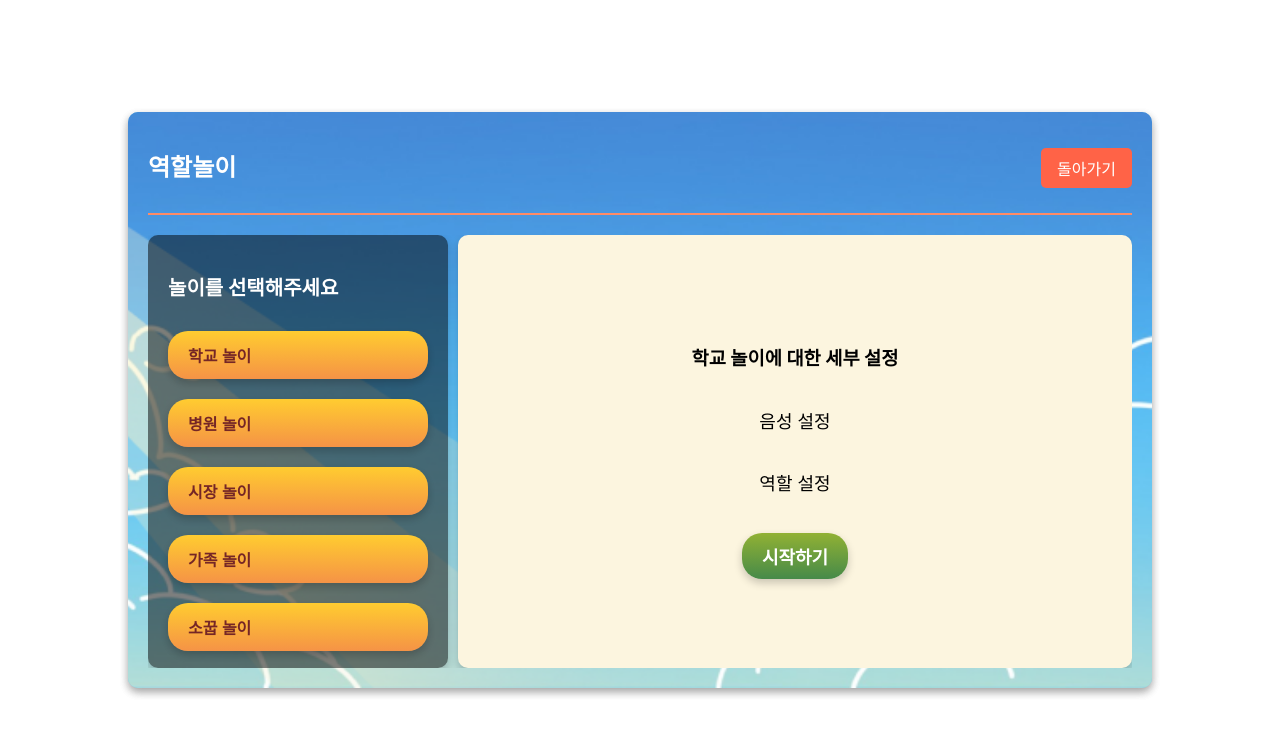
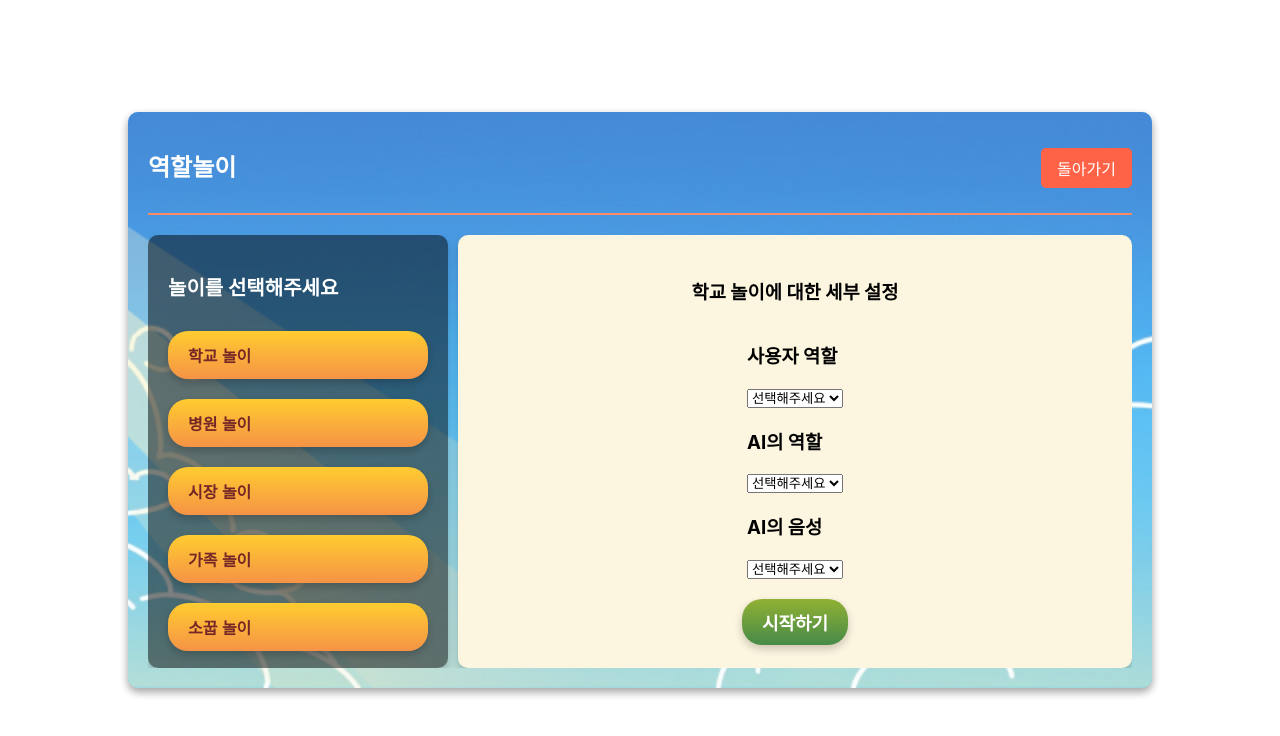
Before and after one commit to Prize-Three/roleplay_frontend, a React (Create React App) app: page /situation in a window 1280 px wide. Both pictures are taken after a click on the button "학교 놀이". Shown: the top 736 px of the page. Built offline with nearby package versions, Linux system fonts and the light colour scheme.

Commit message:
선택지 추가하기 (rightPanel)

```diff
--- a/src/pages/Situation/Situation.jsx
+++ b/src/pages/Situation/Situation.jsx
@@ -6,7 +6,10 @@ import styles from './Situation.module.scss';
 function Situation() {
     const navigate = useNavigate();
     const [selectedGameType, setSelectedGameType] = useState(null);
-    const [ rightPanelState, setRightPanelState ] = useState(false);
+    const [selectedUserRole, setSelectedUserRole] = useState(null);
+    const [selectedAIRole, setSelectedAIRole] = useState(null);
+    const [selectedAIVoice, setSelectedAIVoice] = useState(null);
+    const [rightPanelState, setRightPanelState] = useState(false);
 
     const handleRolePlaySelect = (gameType) => {
         if (gameType === selectedGameType) {
@@ -19,10 +22,10 @@ function Situation() {
     };
 
     const handleNextStep = () => {
-        if (selectedGameType) {
+        if (selectedGameType && selectedUserRole && selectedAIRole && selectedAIVoice) {
             navigate(`/chat/`);
         } else {
-            alert('먼저 놀이 유형을 선택해주세요!');
+            alert('모든 역할과 음성을 선택해주세요!');
         }
     };
 
@@ -46,18 +49,41 @@ function Situation() {
                             <button onClick={() => handleRolePlaySelect('시장 놀이')} className={styles.gameTypeButton}>시장 놀이</button>
                             <button onClick={() => handleRolePlaySelect('가족 놀이')} className={styles.gameTypeButton}>가족 놀이</button>
                             <button onClick={() => handleRolePlaySelect('소꿉 놀이')} className={styles.gameTypeButton}>소꿉 놀이</button>
-                            <button onClick={() => handleRolePlaySelect('학교 놀이')} className={styles.gameTypeButton}>학교 놀이</button>
-                            <button onClick={() => handleRolePlaySelect('병원 놀이')} className={styles.gameTypeButton}>병원 놀이</button>
-                            <button onClick={() => handleRolePlaySelect('시장 놀이')} className={styles.gameTypeButton}>시장 놀이</button>
-                            <button onClick={() => handleRolePlaySelect('가족 놀이')} className={styles.gameTypeButton}>가족 놀이</button>
-                            <button onClick={() => handleRolePlaySelect('소꿉 놀이')} className={styles.gameTypeButton}>소꿉 놀이</button>
                         </div>
                     </div>
                     {rightPanelState && selectedGameType && (
                         <div className={styles.rightPanel}>
                             <h3>{selectedGameType}에 대한 세부 설정</h3>
-                            <p>음성 설정</p>
-                            <p>역할 설정</p>
+                            <div className={styles.selectionSection}>
+                                <h3>사용자 역할</h3>
+                                <select onChange={(e) => setSelectedUserRole(e.target.value)} className={styles.selectDropdown}>
+                                    <option value="">선택해주세요</option>
+                                    <option value="역할A">역할A</option>
+                                    <option value="역할B">역할B</option>
+                                    <option value="역할C">역할C</option>
+                                    <option value="역할D">역할D</option>
+                                </select>
+                            </div>
+                            <div className={styles.selectionSection}>
+                                <h3>AI의 역할</h3>
+                                <select onChange={(e) => setSelectedAIRole(e.target.value)} className={styles.selectDropdown}>
+                                    <option value="">선택해주세요</option>
+                                    <option value="역할A">역할A</option>
+                                    <option value="역할B">역할B</option>
+                                    <option value="역할C">역할C</option>
+                                    <option value="역할D">역할D</option>
+                                </select>
+                            </div>
+                            <div className={styles.selectionSection}>
+                                <h3>AI의 음성</h3>
+                                <select onChange={(e) => setSelectedAIVoice(e.target.value)} className={styles.selectDropdown}>
+                                    <option value="">선택해주세요</option>
+                                    <option value="음성A">음성A</option>
+                                    <option value="음성B">음성B</option>
+                                    <option value="음성C">음성C</option>
+                                    <option value="음성D">음성D</option>
+                                </select>
+                            </div>
                             <button onClick={handleNextStep} className={styles.startButton}>시작하기</button>
                         </div>
                     )}
```
